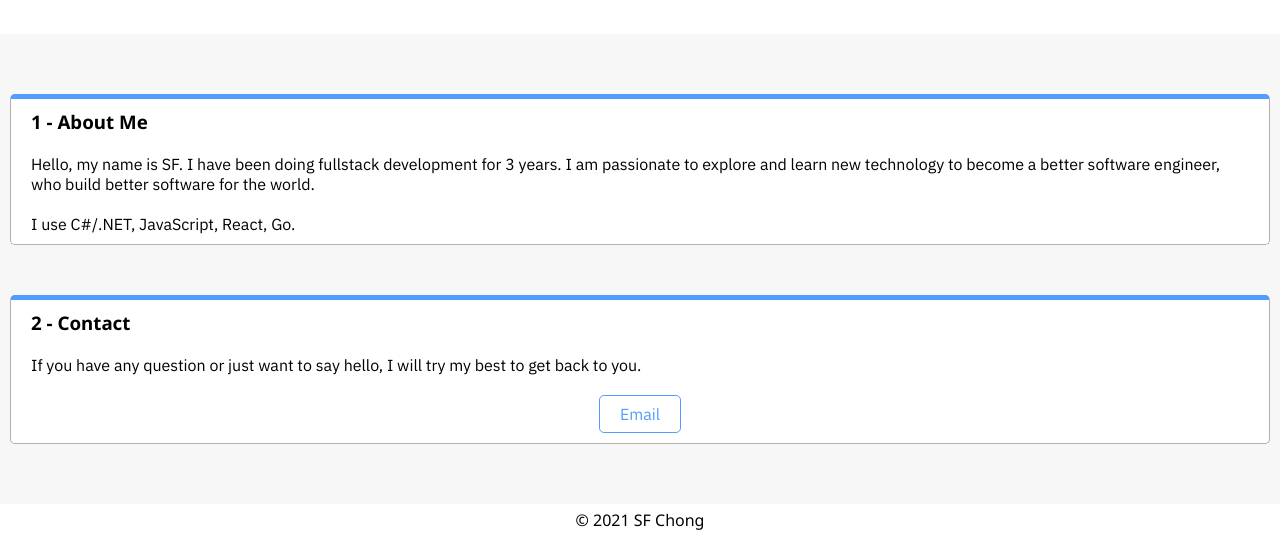
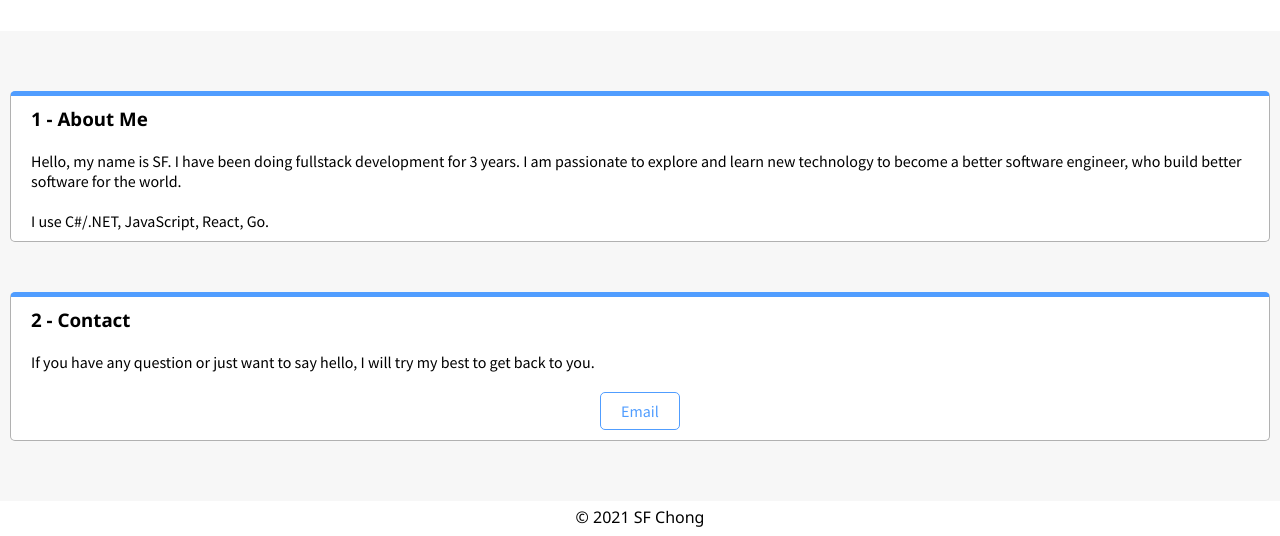
Before and after one commit to sfchong/personal-web-gatsby, a Gatsby site: page / in a window 1280 px wide. Shown: the part 465-1001 px from the top of the page. Built offline with nearby package versions, Linux system fonts and the light colour scheme; Gatsby itself is replaced by a stand-in of ours.

Commit message:
add new font

```diff
--- a/package.json
+++ b/package.json
@@ -17,6 +17,8 @@
   "dependencies": {
     "@fontsource/ibm-plex-sans": "^4.2.2",
     "@fontsource/noto-sans": "^4.2.3",
+    "@fontsource/source-code-pro": "^4.2.3",
+    "@fontsource/source-sans-pro": "^4.2.2",
     "gatsby": "^3.1.2",
     "gatsby-cli": "^3.2.0",
     "gatsby-plugin-sass": "^4.2.0",
--- a/src/pages/index.js
+++ b/src/pages/index.js
@@ -1,8 +1,9 @@
 import * as React from "react"
 import "@fontsource/noto-sans"
 import "@fontsource/noto-sans/700.css"
-import "@fontsource/ibm-plex-sans"
-import "@fontsource/ibm-plex-sans/700.css"
+import "@fontsource/source-sans-pro"
+import "@fontsource/source-sans-pro/700.css"
+import "@fontsource/source-code-pro"
 import Header from "../components/header"
 import Footer from "../components/footer"
 import "../styles/main.scss"
--- a/src/styles/base/_variable.scss
+++ b/src/styles/base/_variable.scss
@@ -9,8 +9,8 @@ $default-sans-serif-font: -apple-system, BlinkMacSystemFont, "Helvetica Neue",
 $defaul-monospace-font: ui-monospace, Menlo, Consolas, "DejaVu Mono",
   "Ubuntu Mono", monospace;
 $primary-font: "Noto Sans", $default-sans-serif-font;
-$content-font: "IBM Plex Sans", $default-sans-serif-font;
-$monospace-font: $defaul-monospace-font;
+$content-font: "Source Sans Pro", $default-sans-serif-font;
+$monospace-font: "Source Code Pro", $defaul-monospace-font;
 
 // width
 $mobile-width: 768px;
```
Also changed, not shown: 1 other file.
